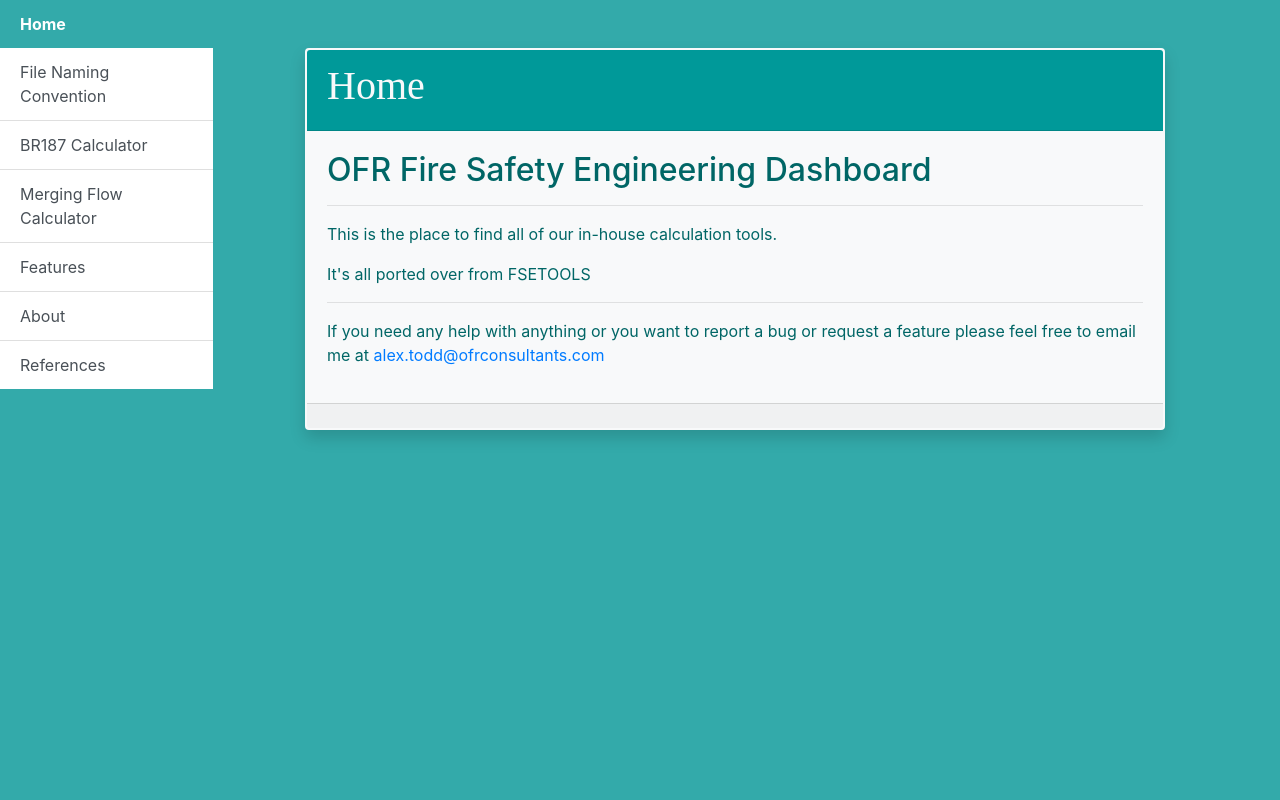
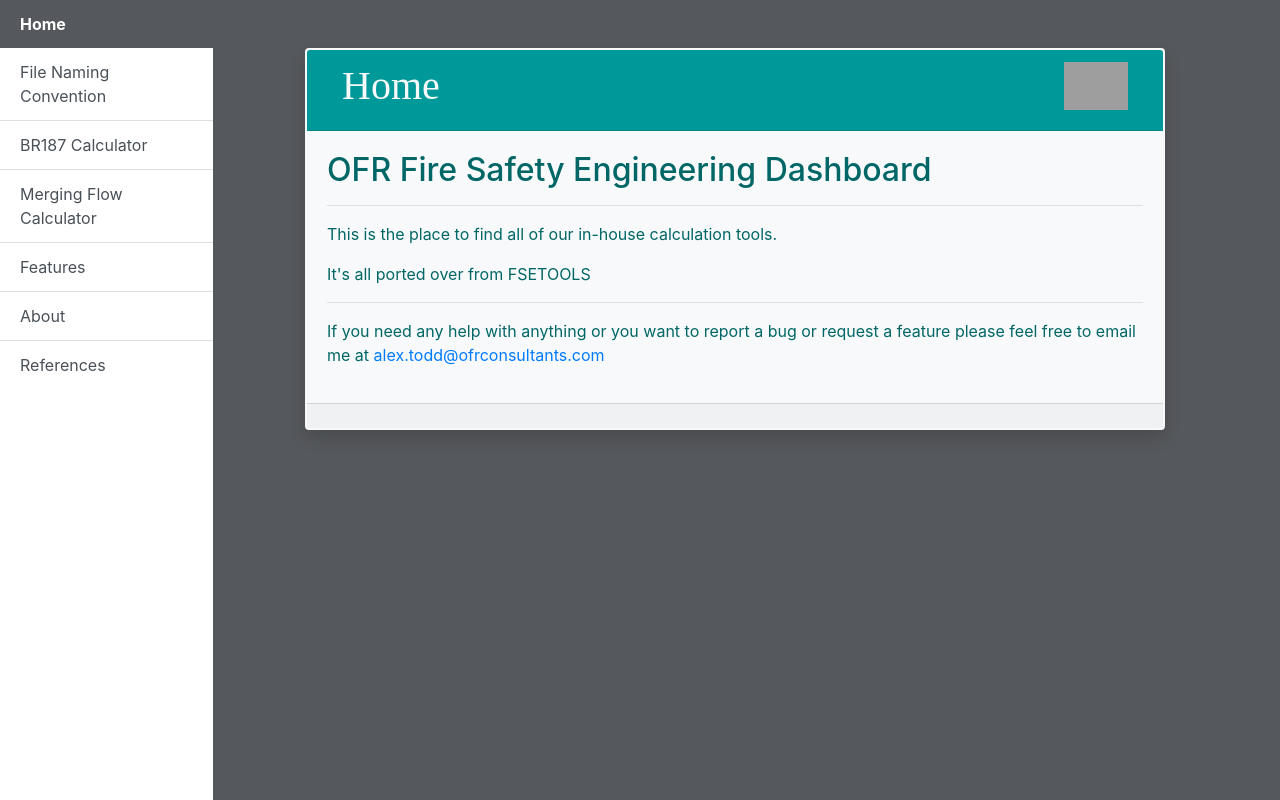
Before and after one commit to Toddie40/fse-dashboard, a React (Create React App) app: page / in a window 1280 px wide. Built offline with nearby package versions, Linux system fonts and the light colour scheme; grey boxes are pictures that could not be loaded; a web font is replaced by a local one.

Commit message:
Added logo to module headers

```diff
--- a/src/App.scss
+++ b/src/App.scss
@@ -16,15 +16,27 @@
   "dark": #006666,
   "danger": #ff4136,
   "white": #f8f9fa,
+  "gray": #55585c,
   "black": #343a40
 );
 
 .navpane {
   background-color: white;
+  height: 100%;
+  //remove white full-height pane if we're portrait
+  @media (max-width: 575.98px) {
+    height: 0;
+   }
+}
+.modules {
+  height: 10px;
+  @media (max-width: 575.98px) {
+    height: 10px;
+  }
 }
 
 body {
-  background-color: map-get($theme-colors, "tertiary");
+  background-color: map-get($theme-colors, "gray");
 }
 .card {
   background-color: map-get($theme-colors, "white");
@@ -56,8 +68,8 @@
   background-color: map-get($theme-colors , "tertiary" );
 }
 .list-group-item.active {
-  background-color: map-get($theme-colors , "tertiary" );
-  border: map-get($theme-colors , "tertiary" );
+  background-color: map-get($theme-colors , "gray" );
+  border: map-get($theme-colors , "gray" );
   font-weight: bold;
 }
 
--- a/src/components/module.component.js
+++ b/src/components/module.component.js
@@ -1,8 +1,15 @@
 import React, { Component } from 'react';
+import logo from './../logo.svg';
 
 export default class Module extends Component {
     constructor(props){
         super(props);
+        this.logo = logo;
+        this.logostyle = {
+            height: '3rem',
+            float: 'right'
+            }
+        this.logosrc = "https://images.squarespace-cdn.com/content/v1/5a61f9539f8dceafed8c0aea/1538391094315-DMAJ4KSB8F3BB7YIYAD3/ke17ZwdGBToddI8pDm48kL1PC3gM8Rd6YHHCa9IyTboUqsxRUqqbr1mOJYKfIPR7LoDQ9mXPOjoJoqy81S2I8N_N4V1vUb5AoIIIbLZhVYy7Mythp_T-mtop-vrsUOmeInPi9iDjx9w8K4ZfjXt2dtz9D7BxKE7nEGUPCO0e-x3MMDjV9uhX05eW5661eHWZCjLISwBs8eEdxAxTptZAUg/OFR-LtGrey+copy%402x.png?format=500w"
         this.title="moduleTitle"
         this.footer=""
     }
@@ -20,7 +27,16 @@
             <div className="container">
                 <div className="card shadow">
                     <div className="card-header">
-                        <h1>{this.title}</h1>
+                        <div className="d-flex">
+                            <h1 class="col-md justify-content-center">
+                            {this.title}
+                            </h1>
+                            <div className="col-md ml-auto justify-content-right" >
+                                <img
+                                    style={this.logostyle}
+                                    src={this.logosrc}/>
+                            </div>
+                        </div>
                     </div>
                     <div className="card-body">
                         {this.renderBody()}
```
